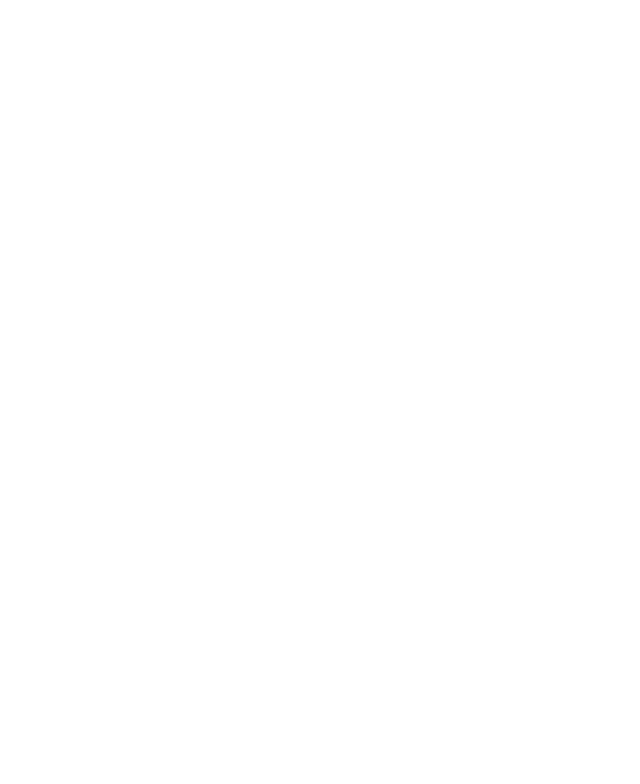
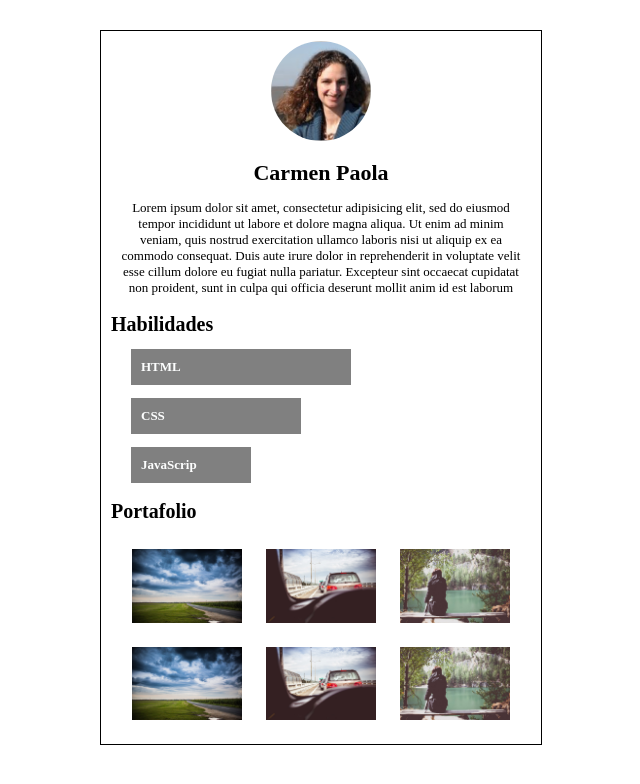
Before and after one commit to Mfernandez25/Lab-layouts, a plain HTML site: page coder-detail.html in a window 1280 px wide. Shown: the whole page, without its empty margins (320-960 px from the left). Drawn offline with Linux system fonts and the light colour scheme.

Commit message:
coder detail

```diff
--- a/coder-detail.html
+++ b/coder-detail.html
@@ -1,9 +1,38 @@
 <!DOCTYPE html>
 <html>
 	<head>
-		<!-- Ingresa tu código aqui -->
+		<meta charset="utf8">
+		<link rel="stylesheet" type="text/css" href="main.css">
+			<title>coder-detail</title>
 	</head>
 	<body>
-		<!-- Ingresa tu código aqui -->
+	<div class="contenedor">
+		<div id="persona" class="personaje">
+			<img src="profile-1.png" class="foto">
+			<h1 >Carmen Paola</h1>
+			<p>Lorem ipsum dolor sit amet, consectetur adipisicing elit, sed do eiusmod
+			tempor incididunt ut labore et dolore magna aliqua. Ut enim ad minim
+			veniam, quis nostrud exercitation ullamco laboris nisi ut aliquip ex ea
+			commodo consequat. Duis aute irure dolor in reprehenderit in voluptate
+			velit esse cillum dolore eu fugiat nulla pariatur. Excepteur sint occaecat
+			cupidatat non proident, sunt in culpa qui officia deserunt mollit anim id
+			est laborum</p>
+			<h2 class="subtitulos">Habilidades
+				<p class="primero">HTML</p>
+				<P class="segundo">CSS</P>
+				<P class="tercero">JavaScrip</P>
+			</h2>
+			<h2 class="subtitulos">Portafolio</h2>
+				<ul class="list-fotos">
+					<li><img src="p5.jpg"></li>
+					<li><img src="p6.jpg"></li>
+					<li><img src="p8.jpg"></li>
+					<li><img src="p5.jpg"></li>
+					<li><img src="p6.jpg"></li>
+					<li><img src="p8.jpg"></li>
+				</ul>
+	</div>
+	</div>
+
 	</body>
 </html>
```
Also changed, not shown: index.html (+1 -1 lines).
